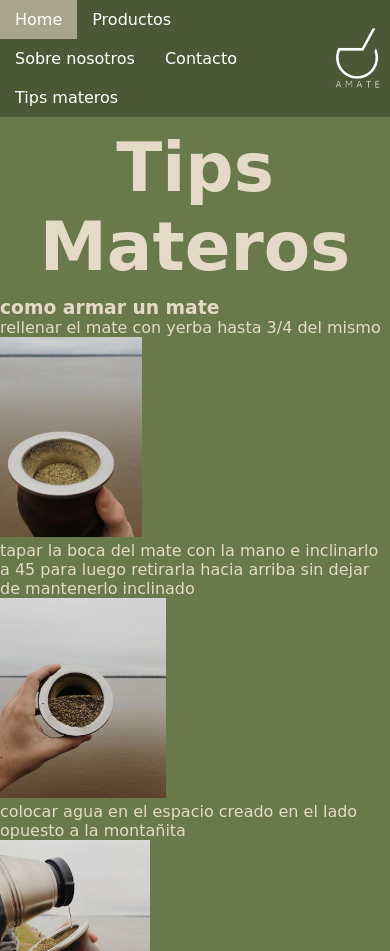
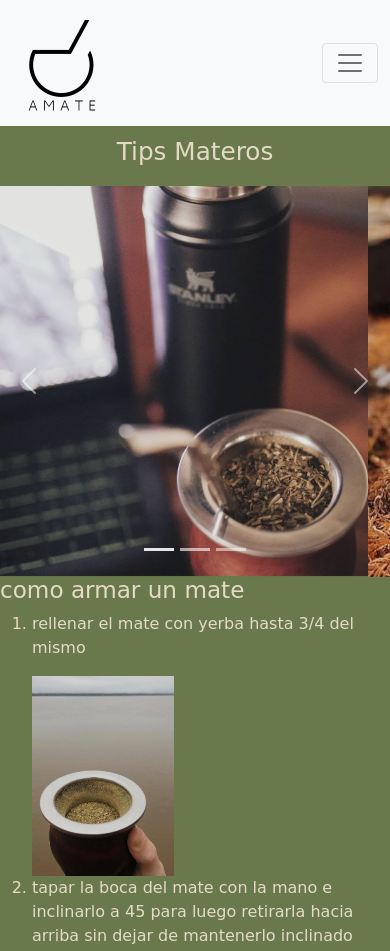
Before and after one commit to juanbaquiroga/AMATE, a plain HTML site: page pages/Tips.html in a window 390 px wide. Shown: the top 951 px of the page. Drawn offline with nearby package versions, Linux system fonts and the light colour scheme; a web font is replaced by a local one.

Commit message:
desafio boot

```diff
--- a/css/style.css
+++ b/css/style.css
@@ -7,9 +7,9 @@
 
 /*nav y logo*/
 
-header{
+.header{
   background-color: rgb(76, 87, 54);
-  width: 100%;
+  width: 100vh;
   display: flex;
   align-items: center;
   justify-content: center;
--- a/pages/Tips.html
+++ b/pages/Tips.html
@@ -8,52 +8,63 @@
     <link rel="preconnect" href="https://fonts.googleapis.com">
     <link rel="preconnect" href="https://fonts.gstatic.com" crossorigin>
     <link href="https://fonts.googleapis.com/css2?family=Hubballi&family=Jost:wght@300&family=Source+Code+Pro:wght@300&display=swap" rel="stylesheet">
+    <!--link del bootstrap-->
+    <link href="https://cdn.jsdelivr.net/npm/bootstrap@5.1.3/dist/css/bootstrap.min.css" rel="stylesheet" integrity="sha384-1BmE4kWBq78iYhFldvKuhfTAU6auU8tT94WrHftjDbrCEXSU1oBoqyl2QvZ6jIW3" crossorigin="anonymous">
     <!--link css-->
     <link rel="stylesheet" href="../css/style.css">
     <title>tips materos</title>
 </head>
 <body>
 
-    <header class="headerPages" >
-        <div class="logoPages">
-            <a href="../index.html">
-                <img src="../img/logos/logo06.png" alt="logo de la pagina">
-            </a>
-        </div>
-
-        <div class="menuPages">
-            <nav class="menu">
-                <ul>
-                    <li class="menuItem">
-                        <a href="../index.html">Home</a>
-                    </li>
-                    <li class="menuItem2">
-                        <a href="Productos.html">Productos</a>
-                        <ul class="menuSublist">
-                            <li class="menuSublistItem"><a href="Productos.html#mates">Mates</a></li>
-                            <li class="menuSublistItem"><a href="Productos.html#bombillas">Bombillas</a></li>
-                            <li class="menuSublistItem"><a href="Productos.html#termos">Termos</a></li>
-                            <li class="menuSublistItem"><a href="Productos.html#combos">Combos</a></li>
-                        </ul>
-                    </li>
-                    <li class="menuItem">
-                        <a href="SobreNosotros.html">Sobre nosotros</a>
-                    </li>
-                    <li class="menuItem">
-                        <a href="Contacto.html">Contacto</a>
-                    </li>
-                    <li class="menuItem">
-                        <a href="Tips.html">Tips materos</a>
-                    </li>
-                </ul>
-            </nav>
-        </div>
+    <header>
+            <nav class="navbar navbar-expand-lg navbar-light bg-light">
+                <div class="container-fluid">
+                  <img src="../img/logos/logo07.png" class="navbar-brand" href="#">
+                  <button class="navbar-toggler" type="button" data-bs-toggle="collapse" data-bs-target="#navbarNavAltMarkup" aria-controls="navbarNavAltMarkup" aria-expanded="false" aria-label="Toggle navigation">
+                    <span class="navbar-toggler-icon"></span>
+                  </button>
+                  <div class="collapse navbar-collapse" id="navbarNavAltMarkup">
+                    <div class="navbar-nav">
+                      <a class="nav-link active" aria-current="page" href="../index.html">Home</a>
+                      <a class="nav-link" href="Productos.html">productos</a>
+                      <a class="nav-link" href="SobreNosotros.html">sobre nosotros</a>
+                      <a class="nav-link " href="Tips.html">tips</a>
+                    </div>
+                  </div>
+                </div>
+              </nav>
     </header>
     <main>
         <div class="bodyPages">
             <div class="title">
                 <h2>Tips Materos</h2>
             </div>
+            <div id="carouselExampleIndicators" class="carousel slide" data-bs-ride="carousel">
+                <div class="carousel-indicators">
+                  <button type="button" data-bs-target="#carouselExampleIndicators" data-bs-slide-to="0" class="active" aria-current="true" aria-label="Slide 1"></button>
+                  <button type="button" data-bs-target="#carouselExampleIndicators" data-bs-slide-to="1" aria-label="Slide 2"></button>
+                  <button type="button" data-bs-target="#carouselExampleIndicators" data-bs-slide-to="2" aria-label="Slide 3"></button>
+                </div>
+                <div class="carousel-inner">
+                  <div class="carousel-item active">
+                    <img src="../img/fotos/img11.jpg" class="d-block w-100" >
+                  </div>
+                  <div class="carousel-item">
+                    <img src="../img/fotos/img21.jpg" class="d-block w-100" alt="...">
+                  </div>
+                  <div class="carousel-item">
+                    <img src="../img/fotos/img13.jpg" class="d-block w-100" alt="...">
+                  </div>
+                </div>
+                <button class="carousel-control-prev" type="button" data-bs-target="#carouselExampleIndicators" data-bs-slide="prev">
+                  <span class="carousel-control-prev-icon" aria-hidden="true"></span>
+                  <span class="visually-hidden">Previous</span>
+                </button>
+                <button class="carousel-control-next" type="button" data-bs-target="#carouselExampleIndicators" data-bs-slide="next">
+                  <span class="carousel-control-next-icon" aria-hidden="true"></span>
+                  <span class="visually-hidden">Next</span>
+                </button>
+              </div>
             <div class="tipsMates">
                 <h3>como armar un mate</h3>
                 <ol>
@@ -91,4 +102,7 @@
     <footer>
         <p>© todos los derechos reservados | autor del sitio: J.B Quiroga</p>
     </footer>
+<!-- link js -->
+<script src="https://cdn.jsdelivr.net/npm/bootstrap@5.1.3/dist/js/bootstrap.bundle.min.js" integrity="sha384-ka7Sk0Gln4gmtz2MlQnikT1wXgYsOg+OMhuP+IlRH9sENBO0LRn5q+8nbTov4+1p" crossorigin="anonymous"></script>
+</body>
 </html>
```
Also changed, not shown: index.html (+1 -1 lines), img/logos/logo07.png (added).
